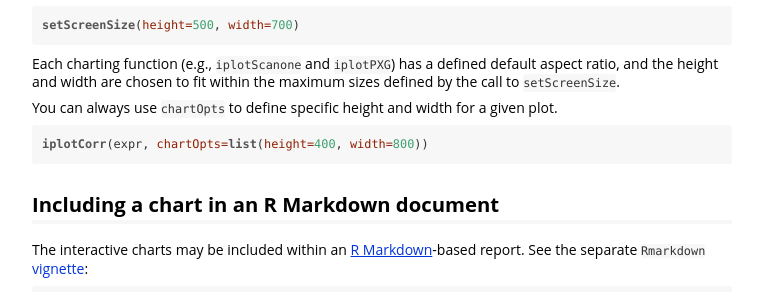
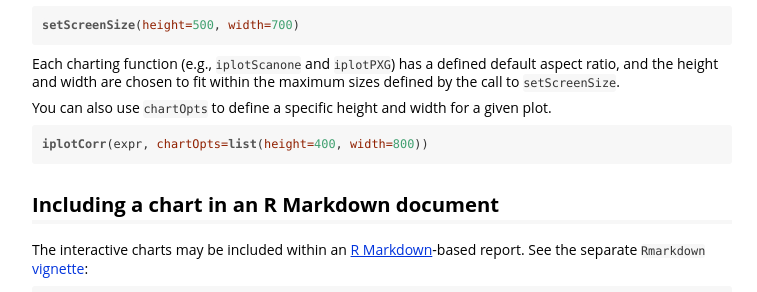
Before and after one commit to kbroman/qtlcharts, a Jekyll site: the page assets/vignettes/userGuide.html, which Jekyll copies as it is, in a window 1280 px wide and 900 px high, scrolled down 3141 px. Shown: the part 162-454 px from the top of the window, without its empty margins (258-1015 px from the left). Built offline with Jekyll 4.4.1, drawn with Linux system fonts in a browser that asks for light colours; formulas are drawn with MathJax 3.

Commit message:
Small language change in us

```diff
--- a/assets/vignettes/userGuide.html
+++ b/assets/vignettes/userGuide.html
@@ -116,7 +116,7 @@ htmlwidgets::<span class="kw">saveWidget</span>(corrplot, <span class="dt">file=
 <p>You can also define a custom height and width:</p>
 <pre class="sourceCode r"><code class="sourceCode r"><span class="kw">setScreenSize</span>(<span class="dt">height=</span><span class="dv">500</span>, <span class="dt">width=</span><span class="dv">700</span>)</code></pre>
 <p>Each charting function (e.g., <code>iplotScanone</code> and <code>iplotPXG</code>) has a defined default aspect ratio, and the height and width are chosen to fit within the maximum sizes defined by the call to <code>setScreenSize</code>.</p>
-<p>You can always use <code>chartOpts</code> to define specific height and width for a given plot.</p>
+<p>You can also use <code>chartOpts</code> to define a specific height and width for a given plot.</p>
 <pre class="sourceCode r"><code class="sourceCode r"><span class="kw">iplotCorr</span>(expr, <span class="dt">chartOpts=</span><span class="kw">list</span>(<span class="dt">height=</span><span class="dv">400</span>, <span class="dt">width=</span><span class="dv">800</span>))</code></pre>
 </div>
 <div id="including-a-chart-in-an-r-markdown-document" class="section level2">
```
